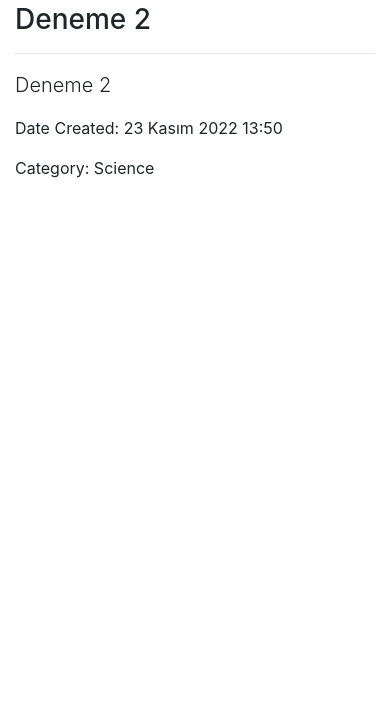
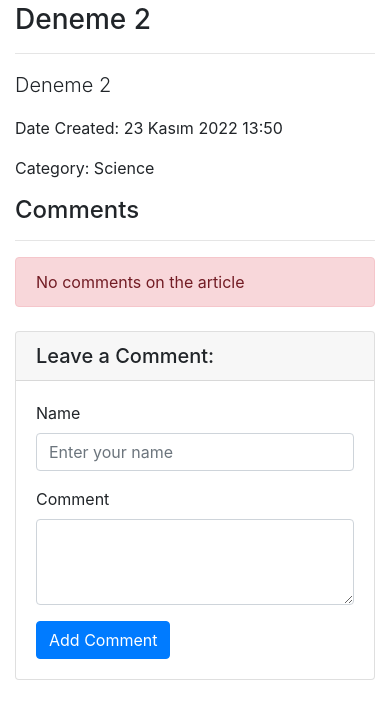
Before and after one commit to burak05/blog, a Django app: page /articles/article/2 in a window 390 px wide. Shown: the part 151-855 px from the top of the page. Before the commit the page ends 329 px from the top, so only its background shows below. Run offline with Django 4.2, Linux system fonts and the light colour scheme; data comes from the database, SQL or seed files in the repository; both versions use the stored data as it was after the commit; some libraries are stand-ins or nearby versions.

Commit message:
Room for improvement | Final for now...

```diff
--- a/article/admin.py
+++ b/article/admin.py
@@ -1,6 +1,7 @@
 from django.contrib import admin
-from .models import Article
+from .models import Article,Comment
 # Register your models here.
+admin.site.register(Comment)
 @admin.register(Article)
 class ArticleAdmin(admin.ModelAdmin):
     list_display = ["title","author","created_date","category"]
--- a/article/models.py
+++ b/article/models.py
@@ -11,3 +11,11 @@ class Article(models.Model):
     article_image = models.FileField(blank=True,null=True,verbose_name="Add photo to article")
     def __str__(self):
         return self.title
+
+class Comment(models.Model):
+    article = models.ForeignKey(Article,on_delete=models.CASCADE,verbose_name="article",related_name="comments")
+    comment_author = models.CharField(max_length=50,verbose_name="name")
+    comment_content = models.CharField(max_length=200,verbose_name="comment")
+    comment_date = models.DateTimeField(auto_now_add=True)
+    def __str__(self):
+        return self.comment_content
--- a/article/urls.py
+++ b/article/urls.py
@@ -8,6 +8,10 @@ urlpatterns = [
     path('dashboard/',views.dashboard,name = "dashboard"),
     path('addarticle/',views.addArticle,name = "addarticle"),
     path('article/<int:id>',views.detail,name = "detail"),
+    path('update/<int:id>',views.updateArticle,name = "update"),
+    path('delete/<int:id>',views.deleteArticle,name = "delete"),
+    path('comment/<int:id>',views.addComment,name = "comment"),
+    path('',views.articles,name = "articles"),
 
 
 
--- a/article/views.py
+++ b/article/views.py
@@ -1,23 +1,33 @@
-from django.shortcuts import render,HttpResponse,get_object_or_404
+from django.shortcuts import render,HttpResponse,get_object_or_404,reverse
 from .forms import ArticleForm
 from django.contrib import messages
 from django.shortcuts import redirect
-from .models import Article
+from .models import Article,Comment
+from django.contrib.auth.decorators import login_required
 
 # Create your views here.
+def articles(request):
+    keyword = request.GET.get("keyword")
+    if keyword:
+        articles = Article.objects.filter(title__contains =keyword)
+        return render(request=request,template_name="articles.html",context={"articles":articles})
+    articles = Article.objects.all()
+
+    return render(request=request,template_name="articles.html",context={"articles":articles})
+
 def index(request):
     return render(request=request,template_name="index.html")
 
 def about(request):
     return render(request=request,template_name="about.html")
-
+@login_required(login_url="user:login")
 def dashboard(request):
     articles = Article.objects.filter(author = request.user)
     context = {
         "articles" : articles
     }
     return render(request=request,template_name="dashboard.html",context=context)
-
+@login_required(login_url="user:login")
 def addArticle(request):
     form = ArticleForm(request.POST or None,request.FILES or None)
     if form.is_valid():
@@ -25,10 +35,38 @@ def addArticle(request):
         article.author = request.user
         article.save()
         messages.success(request,"Article Added")
-        return redirect("index")
+        return redirect("article:dashboard")
     return render(request=request,template_name="addarticle.html",context={"form":form})
 
 def detail(request,id):
     #article = Article.objects.filter(id = id).first()
     article = get_object_or_404(Article,id = id)
-    return render(request=request,template_name="detail.html",context={"article" : article})
+    comments = article.comments.all()
+    return render(request=request,template_name="detail.html",context={"article" : article,"comments":comments})
+@login_required(login_url="user:login")
+def updateArticle(request,id):
+    article = get_object_or_404(Article,id=id)
+    form = ArticleForm(request.POST or None,request.FILES or None,instance=article)
+    if form.is_valid():
+        article = form.save(commit=False)
+        article.author = request.user
+        article.save()
+        messages.success(request,"Article Updated")
+        return redirect("article:dashboard")
+    return render(request=request,template_name="update.html",context={"form":form})
+@login_required(login_url="user:login")
+def deleteArticle(request,id):
+    article = get_object_or_404(Article,id=id)
+    article.delete()
+    messages.success(request,"Article Deleted")
+    return redirect("article:dashboard")
+
+def addComment(request,id):
+    article = get_object_or_404(Article,id=id)
+    if request.method == "POST":
+        comment_author = request.POST.get("comment_author")
+        comment_content = request.POST.get("comment_content")
+        newComment = Comment(comment_author = comment_author,comment_content=comment_content)
+        newComment.article = article
+        newComment.save()
+    return redirect(reverse("article:detail",kwargs={"id":id}))
--- a/templates/detail.html
+++ b/templates/detail.html
@@ -28,6 +28,42 @@
     {% if article.article_image %}
       <img class="img-fluid rounded" src="{{article.article_image.url}}" alt="">
       {% endif %}
-
+  </div>
+</div>
+<h4>Comments</h4>
+<hr>
+{% if comments %}
+{% for comment in comments  %}
+        <div class="media mb-4">
+          <img class="d-flex mr-3 rounded-circle" src="http://placehold.it/50x50" alt="">
+          <div class="media-body">
+            <h5 class="mt-0">{{comment.comment_author}}</h5>
+            {{comment.comment_date}} <br>
+            {{comment.comment_content}}
+          </div>
+        </div>
+      {% endfor %}
+{% else %}
+<div class = "alert alert-danger">
+  No comments on the article
+</div>
+{% endif %}
+<div class="card my-4">
+  <h5 class="card-header">Leave a Comment:</h5>
+  <div class="card-body">
+    <form method = "post" action = "{% url 'article:comment' article.id %}">
+      {% csrf_token %}
+      <div class="form-group">
+        <label for="formGroupExampleInput">Name</label>
+        <input name = "comment_author" type="text" class="form-control" id="formGroupExampleInput" placeholder="Enter your name">
+      </div>
+    <div class="form-group">
+        <label for="formGroupExampleInput">Comment</label>
+      <textarea name = "comment_content" class="form-control" rows="3"></textarea>
+    </div>
+      <button type="submit" class="btn btn-primary">Add Comment</button>
+    </form>
+  </div>
+</div>
 
 {% endblock body %}
--- a/templates/includes/navbar.html
+++ b/templates/includes/navbar.html
@@ -6,31 +6,31 @@
     <div class="collapse navbar-collapse" id="navbarCollapse">
       <ul class="navbar-nav mr-auto">
         <li class="nav-item active">
-          <a class="nav-link" href="/">Home <span class="sr-only">(current)</span></a>
+          <a class="nav-link" href="{% url 'index'  %}">Home</a>
         </li>
         <li class="nav-item">
-          <a class="nav-link" href="/about">About</a>
+          <a class="nav-link" href="{% url 'about'  %}">About</a>
         </li>
         <li class="nav-item">
-          <a class="nav-link" href="#">Articles</a>
+          <a class="nav-link" href="{% url 'article:articles'  %}">Articles</a>
         </li>
       </ul>
       <ul class="navbar-nav ml-auto">
         {% if request.user.is_authenticated %}
         <li class="nav-item">
-          <a class="nav-link" href="/articles/dashboard">Dashboard</a>
+          <a class="nav-link" href="{% url 'article:dashboard'  %}">Dashboard</a>
         </li>
         <li class="nav-item">
-          <a class="nav-link" href="/user/logout">Logout</a>
+          <a class="nav-link" href="{% url 'user:logout'  %}">Logout</a>
         </li>
         {% else %}
         <li class="nav-item">
-          <a class="nav-link" href="/user/login">Login</a>
+          <a class="nav-link" href="{% url 'user:login'  %}">Login</a>
         </li>
         {% endif %}
 
       <li class="nav-item">
-        <a class="nav-link" href="/user/register">Register</a>
+        <a class="nav-link" href="{% url 'user:register'  %}">Register</a>
       </li>
 
 
--- a/templates/layout.html
+++ b/templates/layout.html
@@ -38,5 +38,6 @@
 <script src="https://code.jquery.com/jquery-3.2.1.slim.min.js" integrity="sha384-KJ3o2DKtIkvYIK3UENzmM7KCkRr/rE9/Qpg6aAZGJwFDMVNA/GpGFF93hXpG5KkN" crossorigin="anonymous"></script>
 <script src="https://cdn.jsdelivr.net/npm/popper.js@1.12.9/dist/umd/popper.min.js" integrity="sha384-ApNbgh9B+Y1QKtv3Rn7W3mgPxhU9K/ScQsAP7hUibX39j7fakFPskvXusvfa0b4Q" crossorigin="anonymous"></script>
 <script src="https://cdn.jsdelivr.net/npm/bootstrap@4.0.0/dist/js/bootstrap.min.js" integrity="sha384-JZR6Spejh4U02d8jOt6vLEHfe/JQGiRRSQQxSfFWpi1MquVdAyjUar5+76PVCmYl" crossorigin="anonymous"></script>
+<script src="https://cdn.jsdelivr.net/gh/google/code-prettify@master/loader/run_prettify.js"></script>
 </body>
 </html>
```
Also changed, not shown: templates/articles.html (added, +49 -0 lines), templates/update.html (added, +14 -0 lines), article/migrations/0005_comment.py (added), db.sqlite3.
